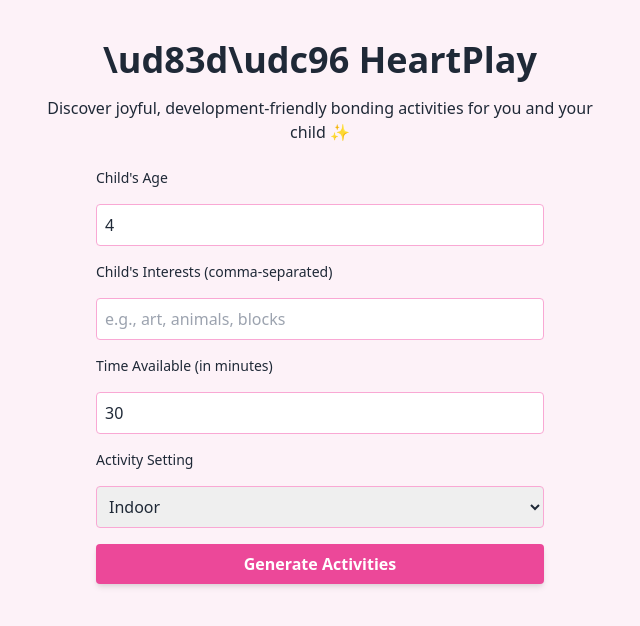
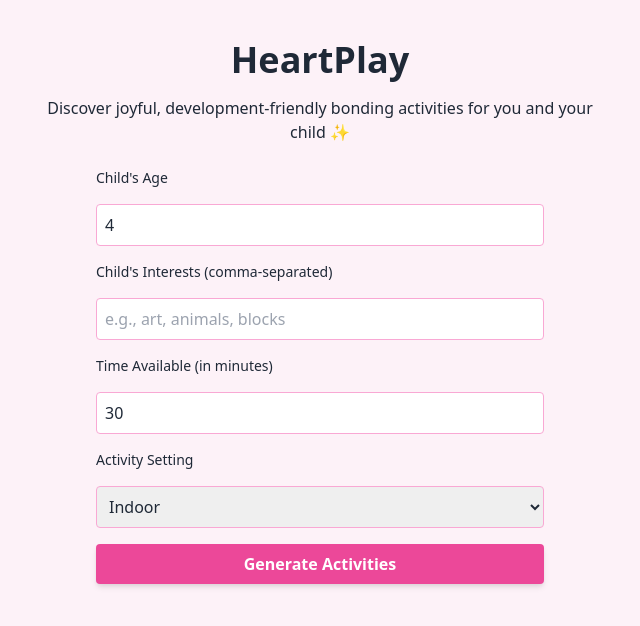
Before and after one commit to EminaToric/HeartPlay, a React (Vite) app in the folder frontend/: page / in a window 1280 px wide. Shown: the top 626 px of the page, without its empty margins (320-960 px from the left). Built offline with nearby package versions, Linux system fonts and the light colour scheme.

Commit message:
Update HeartPlayApp.jsx

```diff
--- a/frontend/src/HeartPlayApp.jsx
+++ b/frontend/src/HeartPlayApp.jsx
@@ -46,7 +46,7 @@ export default function HeartPlayApp() {
 
   return (
     <div className="min-h-screen bg-pink-50 py-10 px-4 flex flex-col items-center text-gray-800">
-      <h1 className="text-4xl font-bold mb-4">\ud83d\udc96 HeartPlay</h1>
+      <h1 className="text-4xl font-bold mb-4">HeartPlay</h1>
       <p className="mb-6 text-center max-w-xl">
         Discover joyful, development-friendly bonding activities for you and your child ✨
       </p>
```
